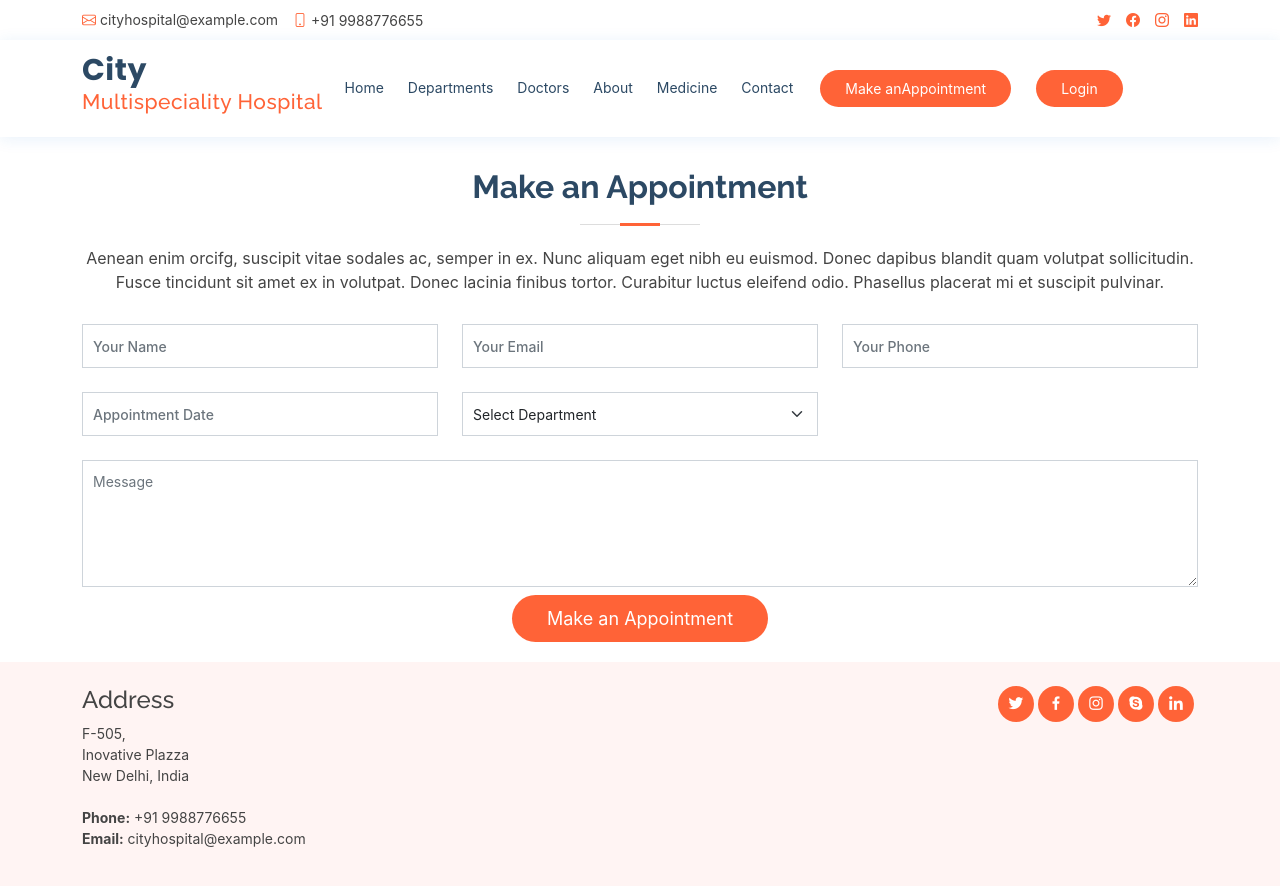
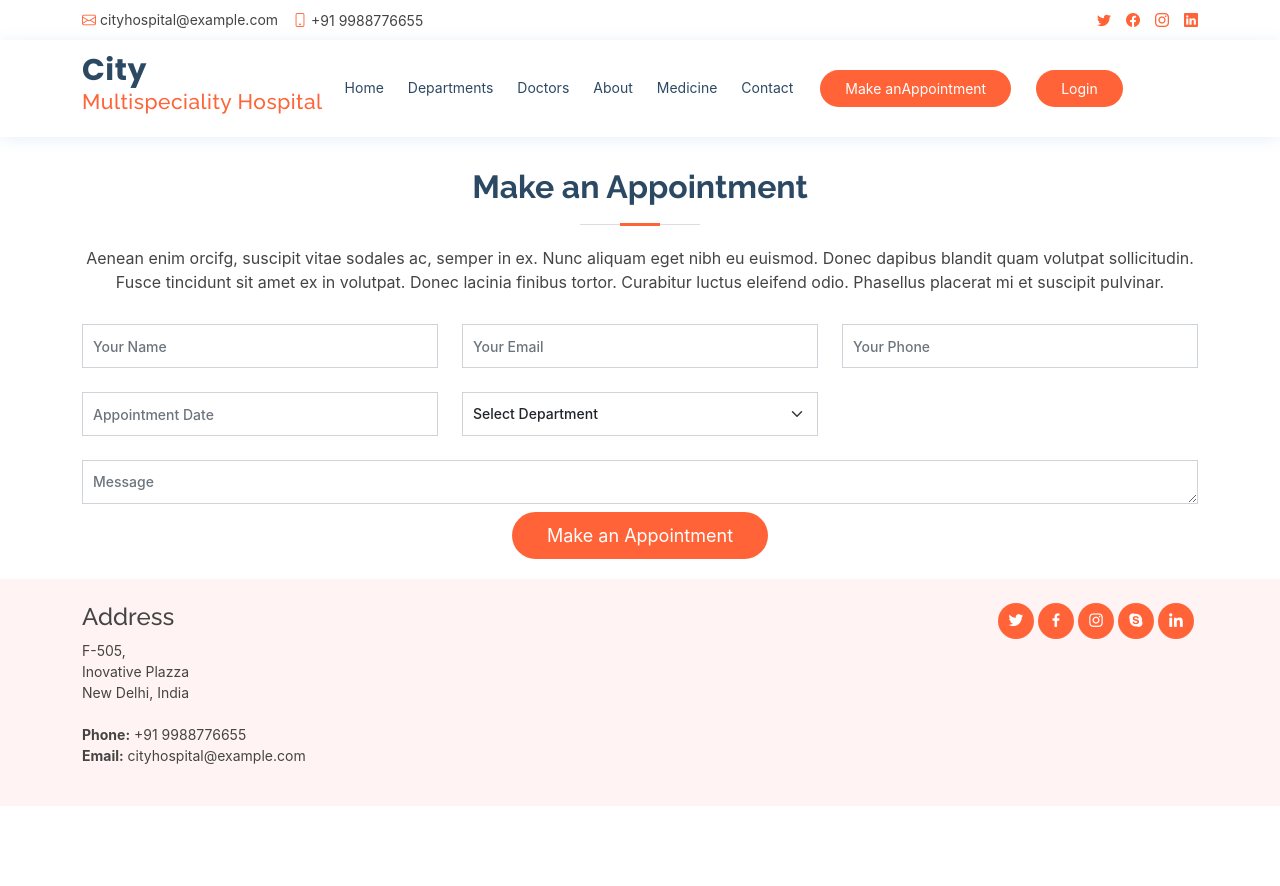
Before and after one commit to RADHIKAKACHHADIYA/cmultihospital, a React (Create React App) app: page /Appointment in a window 1280 px wide. Shown: the top 886 px of the page. After the commit the page ends 806 px from the top, so only its background shows below. Built offline with nearby package versions, Linux system fonts and the light colour scheme; the HTML template or start-up script is replaced by a standard one.

Commit message:
formDone

```diff
--- a/src/Container/Appointment.js
+++ b/src/Container/Appointment.js
@@ -19,7 +19,7 @@ function Appointment(props) {
         message: yup.string()
             .required('messege is must required'),
         department: yup.string()
-            .required('messege is must required'),
+            .required('department is must required'),
     }
 
     let schema = yup.object().shape(AppoinmentSchema);
@@ -109,9 +109,10 @@ function Appointment(props) {
                                         />
                                     </div>
                                     <div className="col-md-4 form-group mt-3">
-                                        <select
+                                        <InputBox
                                             name="department"
                                             id="department"
+                                            type="select"
                                             className="form-select"
                                             {...getFieldProps("department")}
                                             errors={Boolean(errors.department)}
@@ -121,14 +122,14 @@ function Appointment(props) {
                                             <option value="Department 1">Department-1</option>
                                             <option value="Department 2">Department-2</option>
                                             <option value="Department 3">Department-3</option>
-                                        </select>
+                                        </InputBox>
                                     </div>
                                 </div>
                                 <div className="form-group mt-3">
-                                    <textarea
+                                    <InputBox
                                         className="form-control"
                                         name="message"
-                                        rows={5}
+                                        type="textarea"
                                         id="message"
                                         placeholder="Message"
                                         {...getFieldProps("message")}
--- a/src/Container/Contact.js
+++ b/src/Container/Contact.js
@@ -110,10 +110,11 @@ function Contact(props) {
                                             />
                                         </div>
                                         <div className="form-group mt-3">
-                                            <textarea
+                                            <InputBox
                                                 className="form-control"
                                                 name="message"
                                                 id="message"
+                                                type="textarea"
                                                 placeholder="Message"
                                                 {...getFieldProps("message")}
                                                 errors={Boolean(errors.message)}
--- a/src/Container/Login.js
+++ b/src/Container/Login.js
@@ -1,6 +1,5 @@
 import React, { useState } from 'react';
 import Button, { ButtonType } from '../Componets/Common/Button/Button';
-import { NavLink } from "react-router-dom/cjs/react-router-dom.min";
 import InputBox from "../Componets/Common/Input/InputBox";
 import { Form, FormikProvider, useFormik } from "formik";
 import * as yup from "yup";
@@ -9,8 +8,6 @@ function Login(props) {
     const [userType, setuserType] = useState('Login')
     const [name, setName] = useState('')
     const [reset, setReset] = useState(false)
-    const [email, setEmail] = useState("");
-    const [pass, setPass] = useState("");
 
     const handleLogin = () => {
         console.log(name)
@@ -23,11 +20,12 @@ function Login(props) {
     const handleReset = () => {
     }
 
+
     const handleGoogleLogin = () => {
     };
     const LoginSchema = {
         name: yup.string()
-            .required("name is must be requrired"),
+            .required("Name is must be requrired"),
         email: yup.string()
             .required("E-mail is must required")
             .email("Invalid"),
@@ -72,11 +70,12 @@ function Login(props) {
 
     const { handleSubmit, errors, getFieldProps } = formik;
 
+
     return (
         <div>
 
             <div className="container">
-                <div className="section-title">
+                <div className="section-title mt-4">
                     {
                         reset === true ? <h2> forgot password</h2> :
                             userType === 'Signup' ?
```
